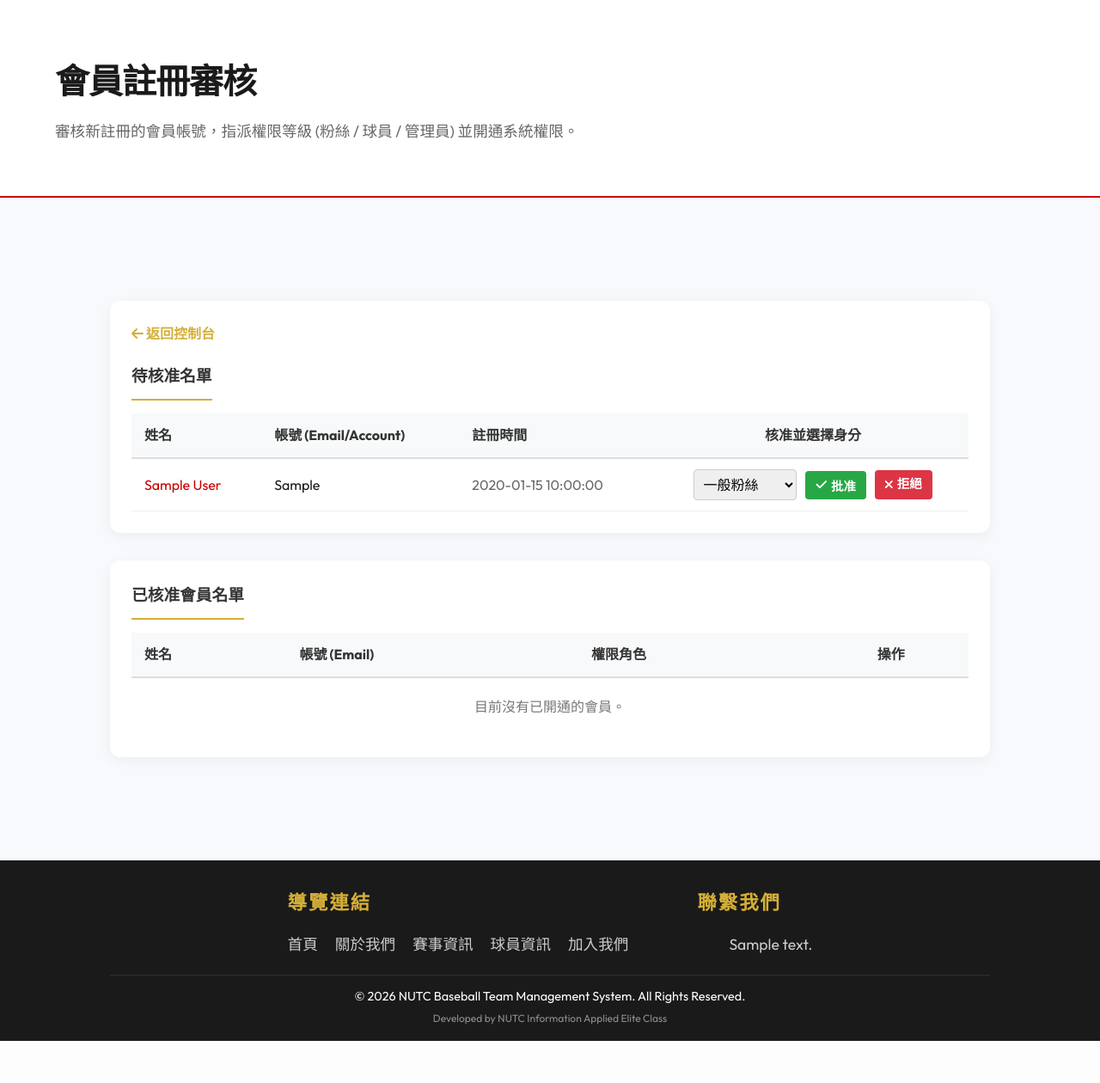
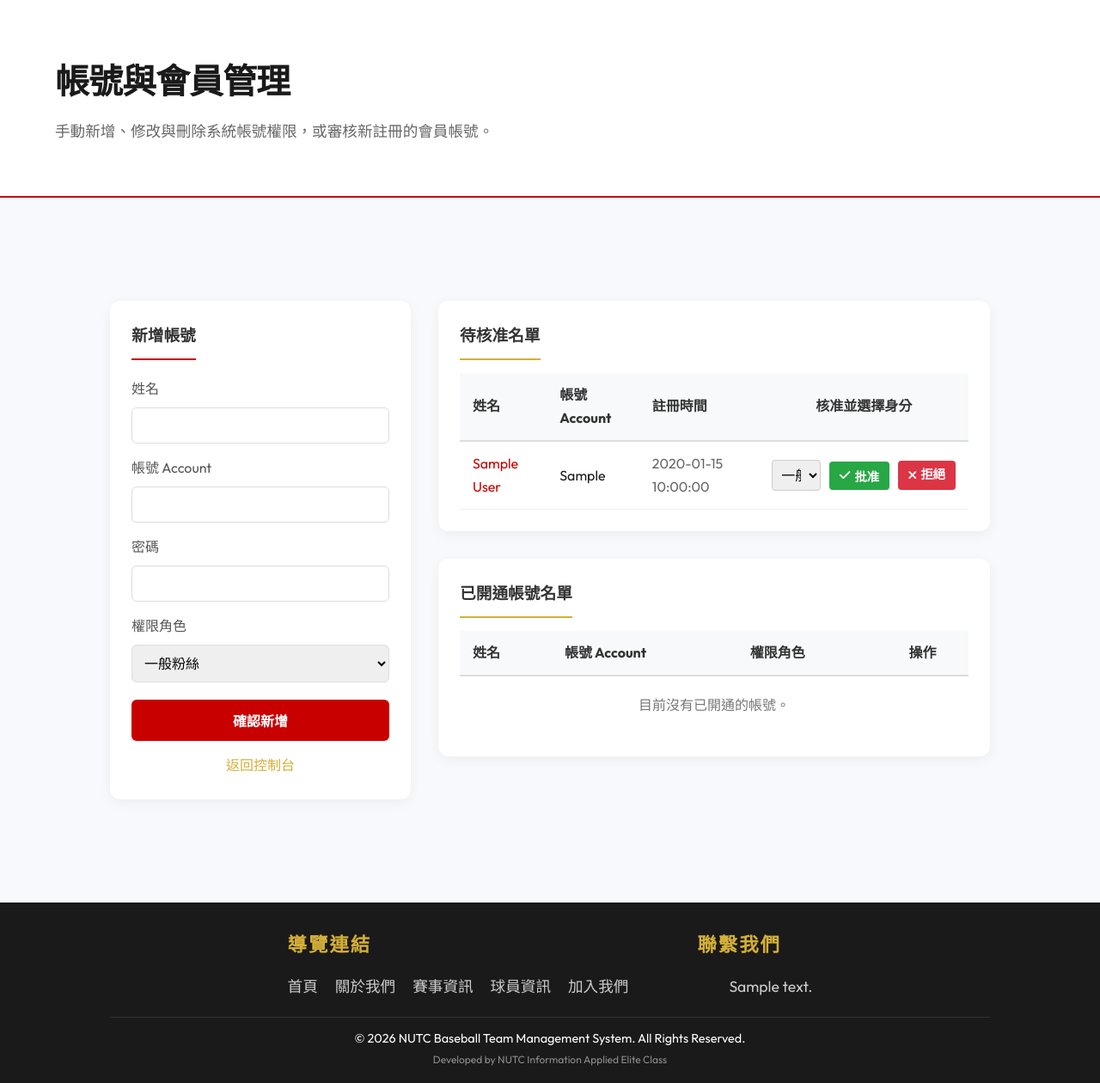
Before and after one commit to lzh082007/baseball_web, a PHP site: page /admin_members.php in a window 1280 px wide. Shown: the part 70-1330 px from the top of the page at 86% size. Before the commit the page ends 1281 px from the top, so only its background shows below. Run offline with PHP 8.4, Linux system fonts and the light colour scheme; the visitor is signed in with stand-in values (Sample User, id 1); tables that the repository leaves empty hold one stand-in row (values such as "Sample post").

Commit message:
“5/7修改”

```diff
--- a/admin_dashboard.php
+++ b/admin_dashboard.php
@@ -64,6 +64,9 @@ $pendingMembers = array_filter($db->getAll('member'), function($m) {
             <a href="admin_history.php" class="admin-module-card hover-secondary">
                 <i class="fas fa-history"></i> 球隊歷史管理
             </a>
+            <a href="admin_members.php" class="admin-module-card hover-primary">
+                <i class="fas fa-user-cog"></i> 帳號與會員管理 (CRUD)
+            </a>
         </div>
     </div>
 </section>
--- a/admin_members.php
+++ b/admin_members.php
@@ -4,6 +4,23 @@ requireAdmin();
 
 $msg = '';
 if ($_SERVER['REQUEST_METHOD'] == 'POST') {
+    if (isset($_POST['add'])) {
+        $account = $_POST['account'];
+        $existing = $db->find('member', 'account', $account);
+        if ($existing) {
+            $msg = '此帳號已存在，無法新增。';
+        } else {
+            $db->insert('member', [
+                'account' => $account,
+                'password' => $_POST['password'],
+                'name' => $_POST['name'],
+                'role' => $_POST['role'],
+                'status' => 'active',
+                'created_at' => date('Y-m-d H:i:s')
+            ]);
+            $msg = '帳號新增成功！已自動啟用。';
+        }
+    }
     if (isset($_POST['approve'])) {
         $db->update('member', $_POST['mId'], [
             'status' => 'active',
@@ -15,13 +32,14 @@ if ($_SERVER['REQUEST_METHOD'] == 'POST') {
         $db->update('member', $_POST['mId'], [
             'name' => $_POST['name'],
             'account' => $_POST['account'],
+            'password' => $_POST['password'],
             'role' => $_POST['role']
         ]);
         $msg = '會員資料已修改成功。';
     }
     if (isset($_POST['delete'])) {
         $db->delete('member', $_POST['mId']);
-        $msg = '已拒絕並刪除該申請紀錄/會員。';
+        $msg = '已刪除該帳號紀錄。';
     }
 }
 
@@ -36,15 +54,15 @@ $pendingMembers = array_filter($members, function($m) {
     return $m['status'] === 'pending';
 });
 
-// Fetch active members to show a quick list or if admin wants to manage them.
+// Fetch active members
 $activeMembers = array_filter($members, function($m) {
     return $m['status'] === 'active';
 });
 ?>
 
 <div class="page-header">
-    <h1>會員註冊審核</h1>
-    <p>審核新註冊的會員帳號，指派權限等級 (粉絲 / 球員 / 管理員) 並開通系統權限。</p>
+    <h1>帳號與會員管理</h1>
+    <p>手動新增、修改與刪除系統帳號權限，或審核新註冊的會員帳號。</p>
 </div>
 
 <section>
@@ -55,46 +73,55 @@ $activeMembers = array_filter($members, function($m) {
             </div>
         <?php endif; ?>
 
+        <div class="admin-players-layout" style="display: grid; grid-template-columns: 350px 1fr; gap: 2rem; align-items: start;">
+            <!-- Form Card -->
+            <div class="admin-form-card" style="background: white; border-radius: 12px; padding: 25px; box-shadow: 0 4px 15px rgba(0,0,0,0.05); position: sticky; top: 20px;">
+                <h3 style="margin-bottom: 20px; color: #333; border-bottom: 2px solid var(--primary); padding-bottom: 10px; display: inline-block;"><?= $editRecord ? '修改帳號資料' : '新增帳號' ?></h3>
+                <form method="POST" action="admin_members.php">
                     <?php if ($editRecord): ?>
-            <div class="admin-form-card" style="background: white; border-radius: 12px; padding: 25px; box-shadow: 0 4px 15px rgba(0,0,0,0.05); margin-bottom: 2rem;">
-                <h3 style="margin-bottom: 20px; color: #333; border-bottom: 2px solid var(--primary); padding-bottom: 10px; display: inline-block;">修改會員資料</h3>
-                <form method="POST" action="admin_members.php">
                         <input type="hidden" name="mId" value="<?= $editRecord['mId'] ?>">
+                    <?php endif; ?>
                     <div class="form-group" style="margin-bottom: 15px;">
                         <label style="display: block; margin-bottom: 8px; font-weight: 500; color: #555;">姓名</label>
-                        <input type="text" name="name" class="form-control" style="width: 100%; padding: 10px; border: 1px solid #ddd; border-radius: 6px; box-sizing: border-box;" value="<?= htmlspecialchars($editRecord['name']) ?>" required>
+                        <input type="text" name="name" class="form-control" style="width: 100%; padding: 10px; border: 1px solid #ddd; border-radius: 6px; box-sizing: border-box;" value="<?= $editRecord ? htmlspecialchars($editRecord['name']) : '' ?>" required>
                     </div>
                     <div class="form-group" style="margin-bottom: 15px;">
-                        <label style="display: block; margin-bottom: 8px; font-weight: 500; color: #555;">帳號 (Email)</label>
-                        <input type="email" name="account" class="form-control" style="width: 100%; padding: 10px; border: 1px solid #ddd; border-radius: 6px; box-sizing: border-box;" value="<?= htmlspecialchars($editRecord['account']) ?>" required>
+                        <label style="display: block; margin-bottom: 8px; font-weight: 500; color: #555;">帳號 Account</label>
+                        <input type="text" name="account" class="form-control" style="width: 100%; padding: 10px; border: 1px solid #ddd; border-radius: 6px; box-sizing: border-box;" value="<?= $editRecord ? htmlspecialchars($editRecord['account']) : '' ?>" required>
+                    </div>
+                    <div class="form-group" style="margin-bottom: 15px;">
+                        <label style="display: block; margin-bottom: 8px; font-weight: 500; color: #555;">密碼</label>
+                        <input type="text" name="password" class="form-control" style="width: 100%; padding: 10px; border: 1px solid #ddd; border-radius: 6px; box-sizing: border-box;" value="<?= $editRecord ? htmlspecialchars($editRecord['password']) : '' ?>" required>
                     </div>
                     <div class="form-group" style="margin-bottom: 20px;">
                         <label style="display: block; margin-bottom: 8px; font-weight: 500; color: #555;">權限角色</label>
                         <select name="role" class="form-control" style="width: 100%; padding: 10px; border: 1px solid #ddd; border-radius: 6px; box-sizing: border-box;">
-                            <?php $r = $editRecord['role']; ?>
+                            <?php $r = $editRecord ? $editRecord['role'] : 'fan'; ?>
                             <option value="fan" <?= $r == 'fan' ? 'selected' : '' ?>>一般粉絲</option>
                             <option value="player" <?= $r == 'player' ? 'selected' : '' ?>>本校球員</option>
                             <option value="admin" <?= $r == 'admin' ? 'selected' : '' ?>>管理員</option>
                         </select>
                     </div>
+                    <?php if ($editRecord): ?>
                         <button type="submit" name="update" class="btn-submit" style="width: 100%; padding: 12px; background: var(--secondary); color: #1a1a1a; border: none; border-radius: 6px; cursor: pointer; font-weight: bold; transition: opacity 0.3s;">儲存修改</button>
                         <a href="admin_members.php" style="display: block; text-align: center; margin-top: 15px; color: #666; text-decoration: none;">取消修改</a>
+                    <?php else: ?>
+                        <button type="submit" name="add" class="btn-submit" style="width: 100%; padding: 12px; background: var(--primary); color: white; border: none; border-radius: 6px; cursor: pointer; font-weight: bold; transition: opacity 0.3s;">確認新增</button>
+                        <a href="admin_dashboard.php" style="display: block; text-align: center; margin-top: 15px; color: var(--secondary); text-decoration: none;">返回控制台</a>
+                    <?php endif; ?>
                 </form>
             </div>
-        <?php endif; ?>
 
+            <!-- Lists Container -->
+            <div class="admin-lists-container" style="display: flex; flex-direction: column; gap: 2rem;">
+                <!-- Pending Members -->
                 <div class="admin-list-card" style="background: white; border-radius: 12px; padding: 25px; box-shadow: 0 4px 15px rgba(0,0,0,0.05); overflow-x: auto;">
-            <div style="margin-bottom: 20px;">
-                <a href="admin_dashboard.php" style="color: var(--secondary); text-decoration: none; font-weight: bold;"><i class="fas fa-arrow-left"></i> 返回控制台</a>
-            </div>
-
                     <h3 style="margin-bottom: 15px; color: #333; border-bottom: 2px solid var(--secondary); padding-bottom: 10px; display: inline-block;">待核准名單</h3>
-
                     <table class="admin-table" style="width: 100%; border-collapse: collapse;">
                         <thead>
                             <tr style="background: #f8f9fa; border-bottom: 2px solid #ddd;">
                                 <th style="padding: 12px 15px; text-align: left; color: #333;">姓名</th>
-                        <th style="padding: 12px 15px; text-align: left; color: #333;">帳號 (Email/Account)</th>
+                                <th style="padding: 12px 15px; text-align: left; color: #333;">帳號 Account</th>
                                 <th style="padding: 12px 15px; text-align: left; color: #333;">註冊時間</th>
                                 <th style="padding: 12px 15px; text-align: center; color: #333;">核准並選擇身分</th>
                             </tr>
@@ -136,13 +163,14 @@ $activeMembers = array_filter($members, function($m) {
                     </table>
                 </div>
 
-        <div class="admin-list-card" style="background: white; border-radius: 12px; padding: 25px; box-shadow: 0 4px 15px rgba(0,0,0,0.05); overflow-x: auto; margin-top: 2rem;">
-            <h3 style="margin-bottom: 15px; color: #333; border-bottom: 2px solid var(--secondary); padding-bottom: 10px; display: inline-block;">已核准會員名單</h3>
+                <!-- Active Members -->
+                <div class="admin-list-card" style="background: white; border-radius: 12px; padding: 25px; box-shadow: 0 4px 15px rgba(0,0,0,0.05); overflow-x: auto;">
+                    <h3 style="margin-bottom: 15px; color: #333; border-bottom: 2px solid var(--secondary); padding-bottom: 10px; display: inline-block;">已開通帳號名單</h3>
                     <table class="admin-table" style="width: 100%; border-collapse: collapse;">
                         <thead>
                             <tr style="background: #f8f9fa; border-bottom: 2px solid #ddd;">
                                 <th style="padding: 12px 15px; text-align: left; color: #333;">姓名</th>
-                        <th style="padding: 12px 15px; text-align: left; color: #333;">帳號 (Email)</th>
+                                <th style="padding: 12px 15px; text-align: left; color: #333;">帳號 Account</th>
                                 <th style="padding: 12px 15px; text-align: left; color: #333;">權限角色</th>
                                 <th style="padding: 12px 15px; text-align: center; color: #333;">操作</th>
                             </tr>
@@ -150,7 +178,7 @@ $activeMembers = array_filter($members, function($m) {
                         <tbody>
                             <?php if (empty($activeMembers)): ?>
                             <tr>
-                        <td colspan="4" style="padding: 20px; text-align: center; color: #777;">目前沒有已開通的會員。</td>
+                                <td colspan="4" style="padding: 20px; text-align: center; color: #777;">目前沒有已開通的帳號。</td>
                             </tr>
                             <?php else: ?>
                                 <?php foreach ($activeMembers as $m): ?>
@@ -181,6 +209,8 @@ $activeMembers = array_filter($members, function($m) {
                     </table>
                 </div>
             </div>
+        </div>
+    </div>
 </section>
 
 <?php require_once 'includes/footer.php'; ?>
--- a/login.php
+++ b/login.php
@@ -7,7 +7,7 @@ if ($_SERVER['REQUEST_METHOD'] == 'POST') {
     $password = $_POST['password'] ?? '';
 
     $user = $db->find('member', 'account', $account);
-    if ($user && password_verify($password, $user['password'])) {
+    if ($user && $password === $user['password']) {
         if ($user['status'] == 'active') {
             $_SESSION['user'] = $user;
             header('Location: index.php');
```
Also changed, not shown: baseball_web.sql (+5 -3 lines), register.php (+4 -7 lines), 1 other file. Lines whose indentation alone changed are shown as unchanged.
